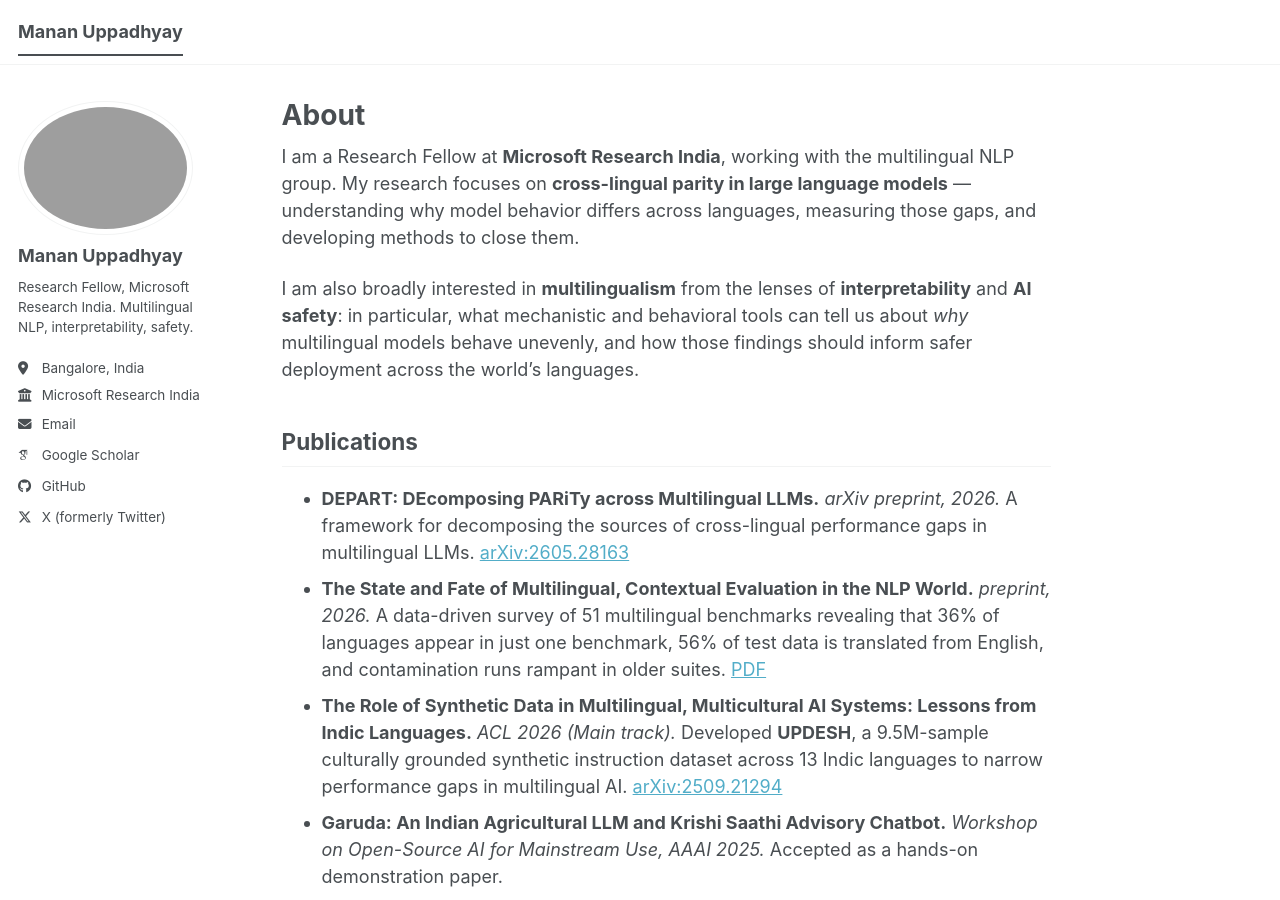
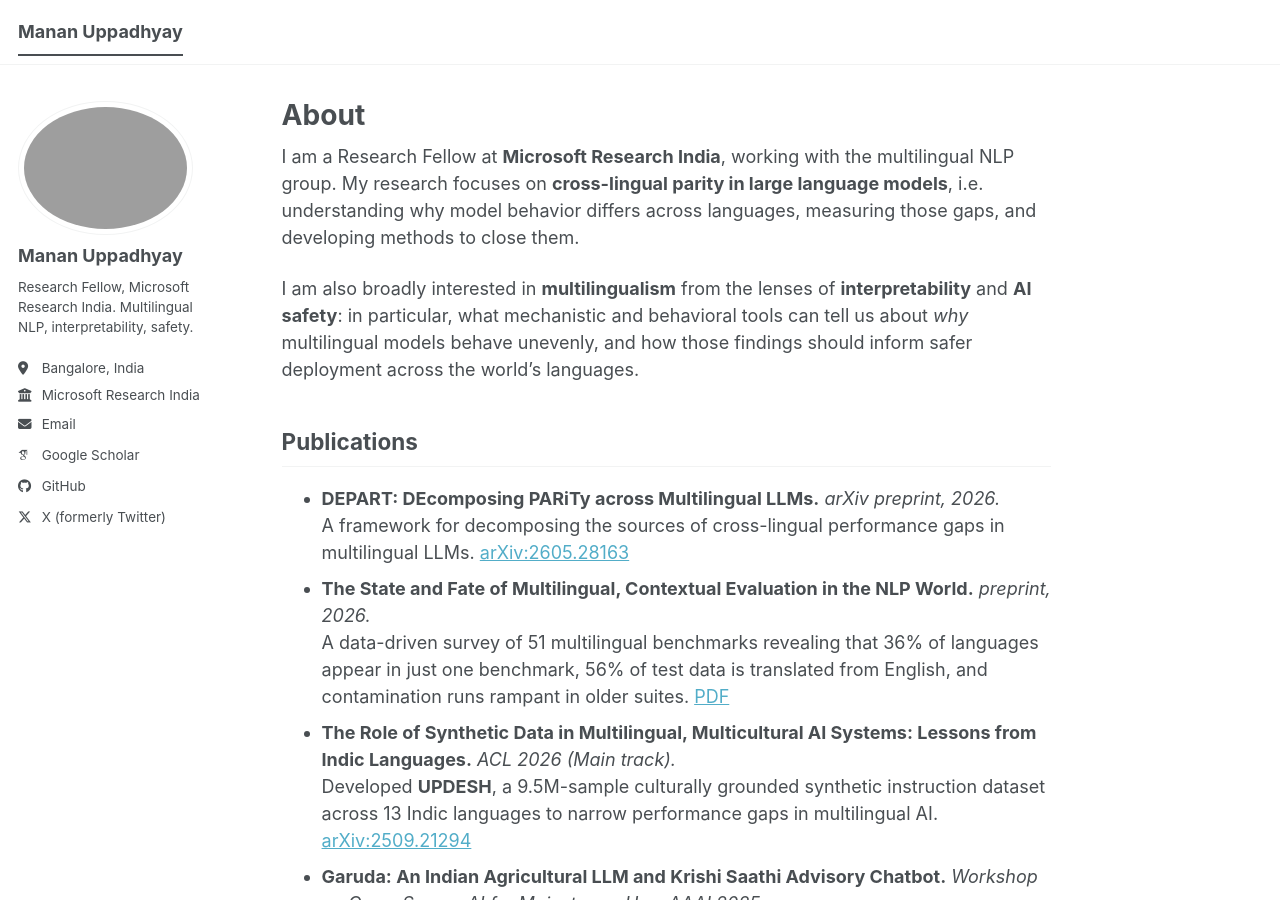
Before and after one commit to mananuppadhyay/mananuppadhyay.github.io, a Jekyll site: the page built from _pages/about.md, in a window 1280 px wide and 900 px high. Built offline with Jekyll 4.4.1, drawn with Linux system fonts in a browser that asks for light colours; some web fonts are replaced; a script bundle is joined from its source files by our own code; library files that are not in the unit come from our copies.

```diff
--- a/_pages/about.md
+++ b/_pages/about.md
@@ -7,16 +7,16 @@ redirect_from:
   - /about.html
 ---
 
-I am a Research Fellow at **Microsoft Research India**, working with the multilingual NLP group. My research focuses on **cross-lingual parity in large language models** — understanding why model behavior differs across languages, measuring those gaps, and developing methods to close them.
+I am a Research Fellow at **Microsoft Research India**, working with the multilingual NLP group. My research focuses on **cross-lingual parity in large language models**, i.e. understanding why model behavior differs across languages, measuring those gaps, and developing methods to close them.
 
 I am also broadly interested in **multilingualism** from the lenses of **interpretability** and **AI safety**: in particular, what mechanistic and behavioral tools can tell us about *why* multilingual models behave unevenly, and how those findings should inform safer deployment across the world's languages.
 
 ## Publications
 
-- **DEPART: DEcomposing PARiTy across Multilingual LLMs.** *arXiv preprint, 2026.* A framework for decomposing the sources of cross-lingual performance gaps in multilingual LLMs. [arXiv:2605.28163](https://arxiv.org/abs/2605.28163)
-- **The State and Fate of Multilingual, Contextual Evaluation in the NLP World.** *preprint, 2026.* A data-driven survey of 51 multilingual benchmarks revealing that 36% of languages appear in just one benchmark, 56% of test data is translated from English, and contamination runs rampant in older suites. [PDF](https://www.microsoft.com/en-us/research/wp-content/uploads/2026/04/Multilingual_Evaluation_Survey-2.pdf)
-- **The Role of Synthetic Data in Multilingual, Multicultural AI Systems: Lessons from Indic Languages.** *ACL 2026 (Main track).* Developed **UPDESH**, a 9.5M-sample culturally grounded synthetic instruction dataset across 13 Indic languages to narrow performance gaps in multilingual AI. [arXiv:2509.21294](https://arxiv.org/abs/2509.21294)
-- **Garuda: An Indian Agricultural LLM and Krishi Saathi Advisory Chatbot.** *Workshop on Open-Source AI for Mainstream Use, AAAI 2025.* Accepted as a hands-on demonstration paper.
+- **DEPART: DEcomposing PARiTy across Multilingual LLMs.** *arXiv preprint, 2026.*<br>A framework for decomposing the sources of cross-lingual performance gaps in multilingual LLMs. [arXiv:2605.28163](https://arxiv.org/abs/2605.28163)
+- **The State and Fate of Multilingual, Contextual Evaluation in the NLP World.** *preprint, 2026.*<br>A data-driven survey of 51 multilingual benchmarks revealing that 36% of languages appear in just one benchmark, 56% of test data is translated from English, and contamination runs rampant in older suites. [PDF](https://www.microsoft.com/en-us/research/wp-content/uploads/2026/04/Multilingual_Evaluation_Survey-2.pdf)
+- **The Role of Synthetic Data in Multilingual, Multicultural AI Systems: Lessons from Indic Languages.** *ACL 2026 (Main track).*<br>Developed **UPDESH**, a 9.5M-sample culturally grounded synthetic instruction dataset across 13 Indic languages to narrow performance gaps in multilingual AI. [arXiv:2509.21294](https://arxiv.org/abs/2509.21294)
+- **Garuda: An Indian Agricultural LLM and Krishi Saathi Advisory Chatbot.** *Workshop on Open-Source AI for Mainstream Use, AAAI 2025.*<br>Accepted as a hands-on demonstration paper.
 
 ## Experience
 
```
